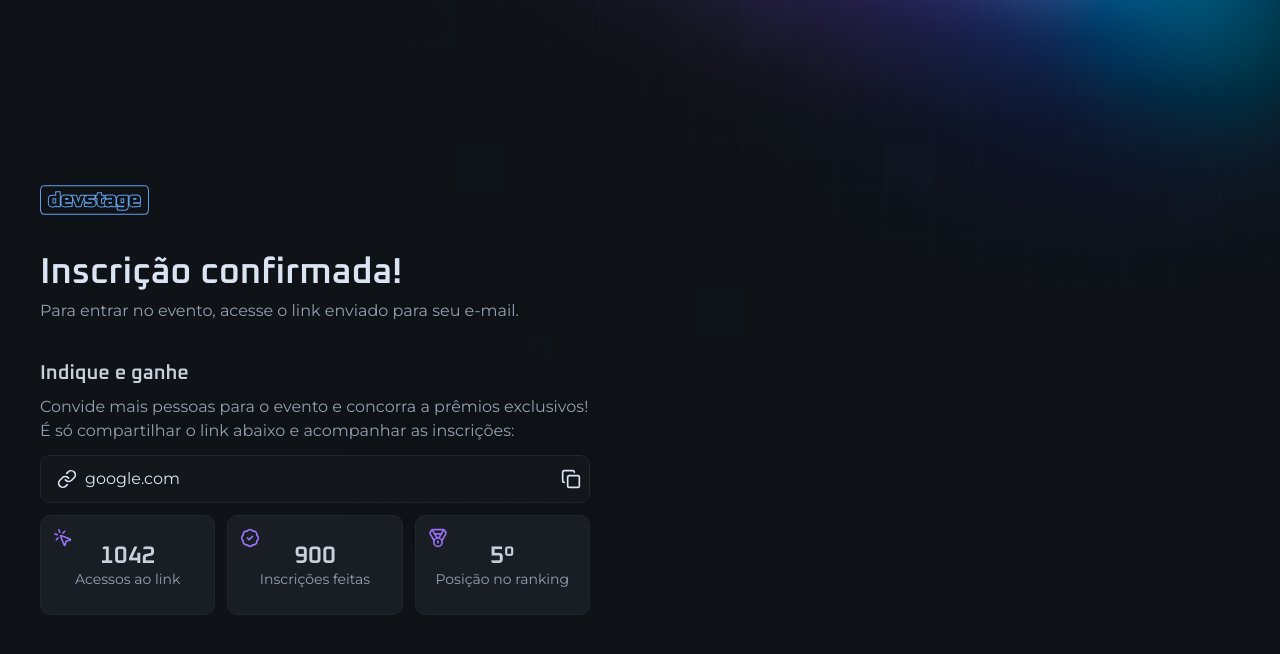
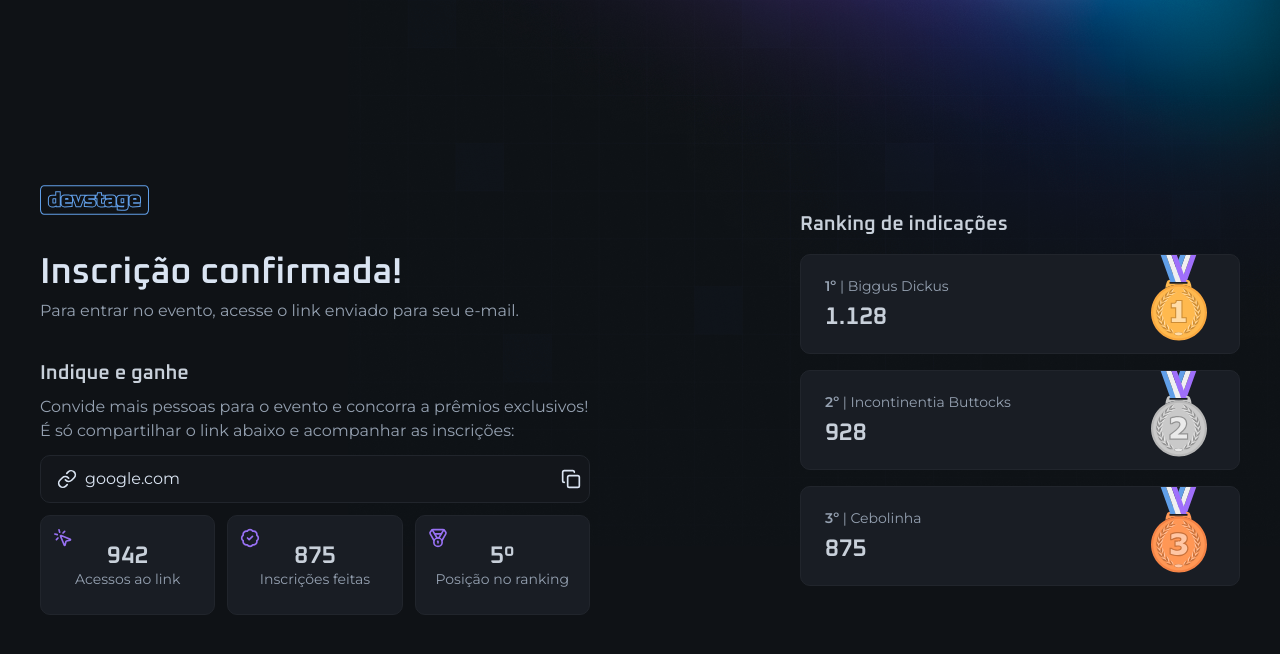
Before and after one commit to CaioLima96/nlwconnectJAN2025, a Next.js app: page /invite in a window 1280 px wide. Shown: the top 654 px of the page. Built offline with nearby package versions, Linux system fonts and the light colour scheme; some icons are missing.

Commit message:
26min da aula02 feitos

```diff
--- a/src/app/invite/page.tsx
+++ b/src/app/invite/page.tsx
@@ -3,6 +3,9 @@
 import { BadgeCheck, Copy, Link, Medal, MousePointerClick } from 'lucide-react'
 import Image from 'next/image'
 import logo from '../../assets/logo.svg'
+import medalCpoper from '../../assets/medal-copper.svg'
+import medalGold from '../../assets/medal-gold.svg'
+import medalSilver from '../../assets/medal-silver.svg'
 
 export default function InvitePage() {
   return (
@@ -43,7 +46,7 @@
             <div className="grid gap-3 md:grid-cols-3">
               <div className="relative bg-gray-700 border border-gray-600 px-4 py-7 flex flex-col items-center justify-center gap-1 rounded-xl">
                 <span className="font-heading text-2xl font-semibold text-gray-200 leading-none">
-                  1042
+                  942
                 </span>
                 <span className="text-sm text-gray-300 leading-none text-center">
                   Acessos ao link
@@ -52,7 +55,7 @@
               </div>
               <div className="relative bg-gray-700 border border-gray-600 px-4 py-7 flex flex-col items-center justify-center gap-1 rounded-xl">
                 <span className="font-heading text-2xl font-semibold text-gray-200 leading-none">
-                  900
+                  875
                 </span>
                 <span className="text-sm text-gray-300 leading-none text-center">
                   Inscrições feitas
@@ -72,6 +75,54 @@
           </div>
         </div>
       </div>
+
+      <div className="w-full max-w-[440px] space-y-5">
+        <h2 className="text-gray-200 text-xl font-heading font-semibold leading-none">
+          Ranking de indicações
+        </h2>
+
+        <div className="space-y-4">
+          <div className="relative rounded-xl bg-gray-700 border border-gray-600 p-6 flex flex-col justify-center gap-3">
+            <span className="text-sm text-gray-300 leading-none">
+              <span className="font-semibold">1º</span> | Biggus Dickus
+            </span>
+            <span className="font-heading text-2xl font-semibold text-gray-200 leading-none">
+              1.128
+            </span>
+            <Image
+              src={medalGold}
+              alt="Medalha de Ouro"
+              className="absolute top-0 right-8"
+            />
+          </div>
+          <div className="relative rounded-xl bg-gray-700 border border-gray-600 p-6 flex flex-col justify-center gap-3">
+            <span className="text-sm text-gray-300 leading-none">
+              <span className="font-semibold">2º</span> | Incontinentia Buttocks
+            </span>
+            <span className="font-heading text-2xl font-semibold text-gray-200 leading-none">
+              928
+            </span>
+            <Image
+              src={medalSilver}
+              alt="Medalha de Ouro"
+              className="absolute top-0 right-8"
+            />
+          </div>
+          <div className="relative rounded-xl bg-gray-700 border border-gray-600 p-6 flex flex-col justify-center gap-3">
+            <span className="text-sm text-gray-300 leading-none">
+              <span className="font-semibold">3º</span> | Cebolinha
+            </span>
+            <span className="font-heading text-2xl font-semibold text-gray-200 leading-none">
+              875
+            </span>
+            <Image
+              src={medalCpoper}
+              alt="Medalha de Ouro"
+              className="absolute top-0 right-8"
+            />
+          </div>
+        </div>
+      </div>
     </div>
   )
 }
```
Also changed, not shown: src/assets/medal-copper.svg (renamed from src/assets/medal-cooper.svg).
